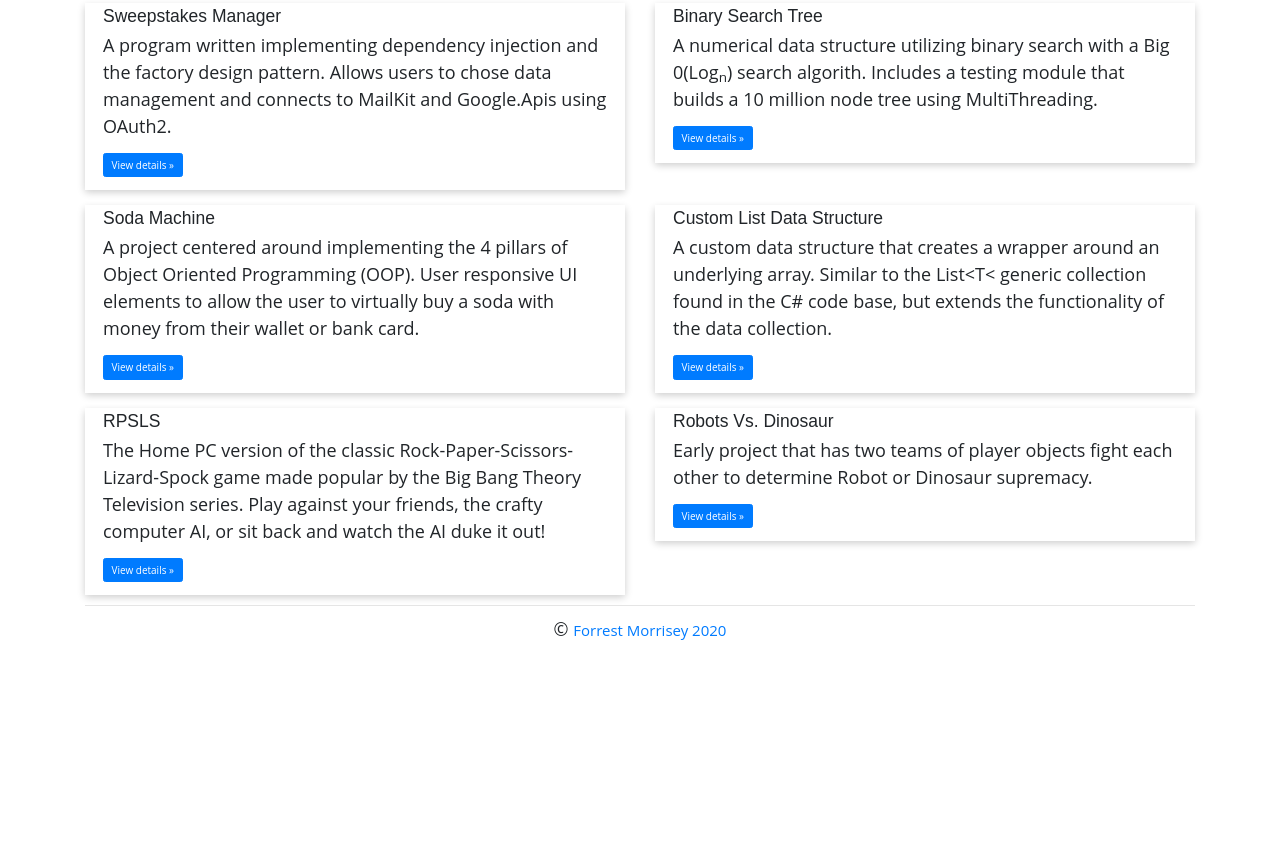
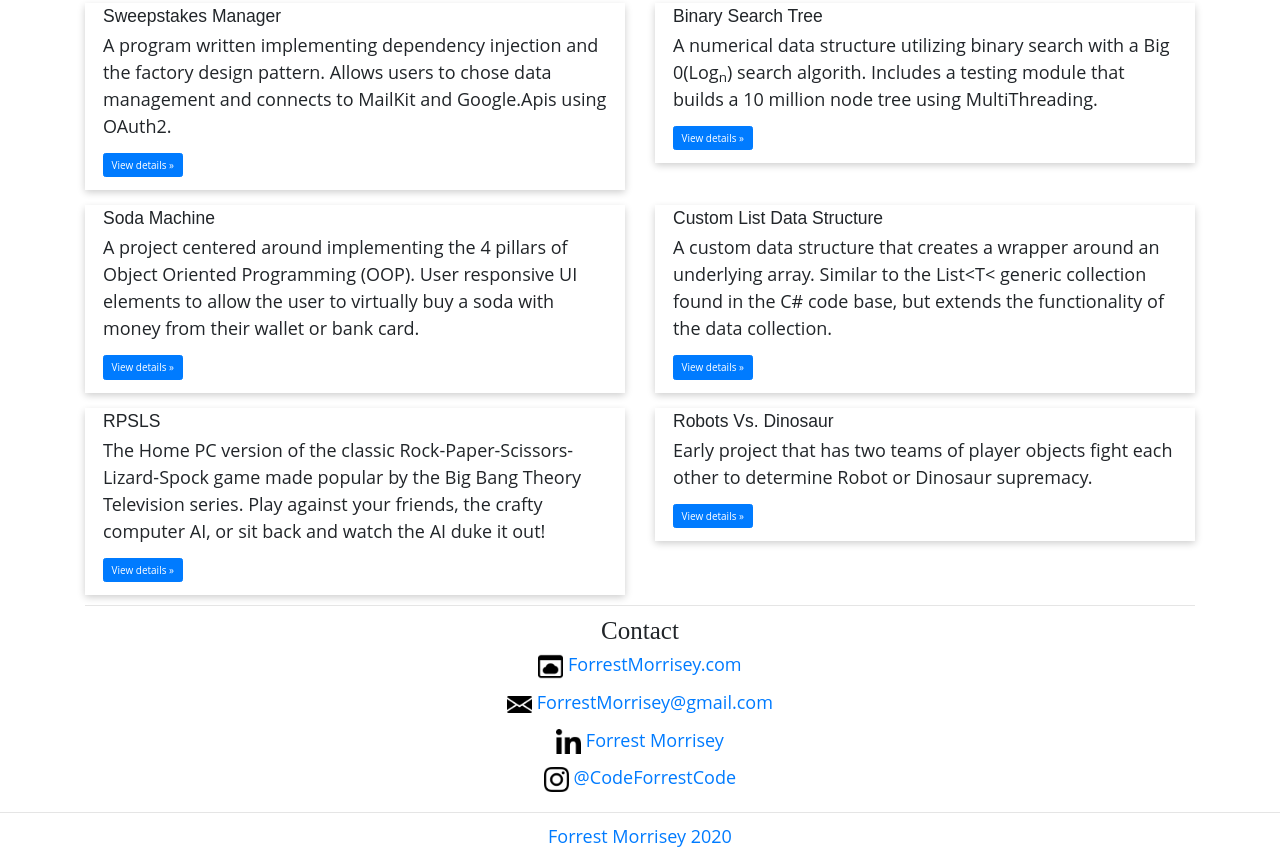
Before and after one commit to fmorrisey/fmorrisey.github.io, a plain HTML site: page index.html in a window 1280 px wide. Shown: the part 618-1478 px from the top of the page. Before the commit the page ends 1271 px from the top, so only its background shows below. Drawn offline with nearby package versions, Linux system fonts and the light colour scheme.

Commit message:
Added a contact section with links to social web email.

```diff
--- a/index.css
+++ b/index.css
@@ -13,7 +13,7 @@ body {
 }
 
 a {
-  font-size: 15px;
+  font-size: 18px;
 }
 
 
--- a/index.html
+++ b/index.html
@@ -9,9 +9,7 @@
 </head>
 
 <body>
-
-
-    <main role="main">
+  <main role="main">
 
       <!-- Main jumbotron for a primary marketing message or call to action -->
       <div class="jumbotron" style="background:transparent url('img/li_swirl.png') no-repeat 50% 75% /cover ;">
@@ -35,15 +33,13 @@
         </div>
       </div>
 
-
-
       <!-- Project Content Starts Here -->
       <div class="container">
         <!-- About Section -->
         <div>
           <div class="row fluid">
             <div class="column col-md-12">
-              <div class="row-fluid"><h1>About</h1></div>
+              <div class="row-fluid"><h1 style="text-align: center;">About</h1></div>
             <div class=""><p><b>Bio:</b> Forrest is a former STEM and Design educator based in Milwaukee. After earning a B.S. in Anthropology in 2017 he served the community for 3 years
               engaging the young and old in Science, Technology, and Design topics. This is where he rediscovered his knack of coding that he initially enjoyed when he was in High School.</p>
               <p><b>Languages</b>:</b> C# ASP .NET, Python3, HTML5, CSS, Javascript, & JSON</p>
@@ -122,13 +118,29 @@
         </div>
 
         <hr>
+        <!-- Contact Section -->
+        <div>
+          <div class="row fluid">
+            <div class="column col-md-12">
+              <!-- Icons belong to Pixel Perfect https://icon54.com/ -->
+              <div style="text-align: center;" class="row-fluid"><h1>Contact</h1></div>
+              <p style="text-align: center;"><a href="https://www.forrestmorrisey.com/"><img style="height: 25px" src="img/web-storage.png"> ForrestMorrisey.com</a></p>
+              <p style="text-align: center;"><a href="mailto:forrestmorrisey@gmail.com"><img style="height: 25px" src="img/email.png"> ForrestMorrisey@gmail.com</a></p>
+              <p style="text-align: center;"><a href="https://www.linkedin.com/in/forrestmorrisey/"><img style="height: 25px" src="img/linkedin.png"> Forrest Morrisey</a></p>
+              <p style="text-align: center;"><a href="https://www.instagram.com/codeforrestcode/"><img style="height: 25px" src="img/instagram.png"> @CodeForrestCode</a></p>
+            </div>
+            </div>
+            </div>
+          </div>
+        </div>
 
       </div> <!-- /container -->
 
     </main>
+    <hr>
+    <footer class="container">
+      <p style="text-align: center;"><a href="http://forrestmorrisey.com">Forrest Morrisey 2020</a></p>
 
-    <footer class="container">
-      <p style="text-align: center;">&copy; <a href="http://forrestmorrisey.com">Forrest Morrisey 2020</a></p>
     </footer>
 
   </body>
```
Also changed, not shown: img/linkedin.png (added), img/web-storage.png (added).
